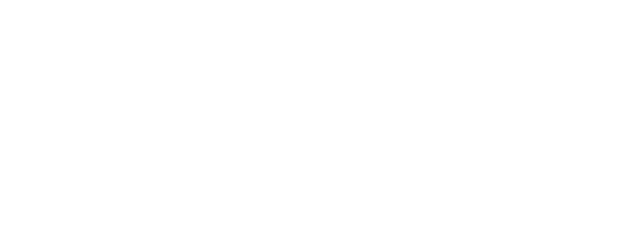
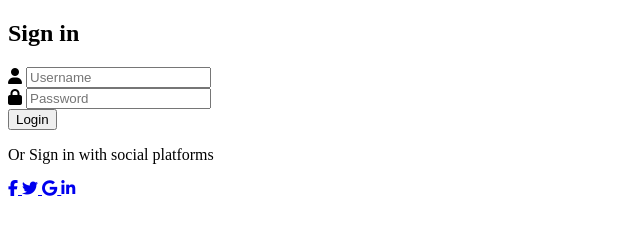
Before and after one commit to Alfred010101/login, a plain HTML site: page index.html in a window 1280 px wide. Shown: the whole page, without its empty margins (0-640 px from the left). Drawn offline with Linux system fonts and the light colour scheme.

Commit message:
Sign in HTML

```diff
--- a/index.html
+++ b/index.html
@@ -2,9 +2,44 @@
 <html lang="en">
 <head>
     <meta charset="UTF-8">
-    <title>Title</title>
+    <meta name="viewport" content="width=device-width, initial-scale=1.0">
+    <script src="https://kit.fontawesome.com/64d58efce2.js" crossorigin="anonymous"></script>
+    <title>Sign In & Sign Up Form</title>
 </head>
 <body>
-
+    <div class="container">
+        <div class="forms-container">
+            <div class="signin-signup">
+                <form action="" class="sign-in-form">
+                    <h2 class="title">Sign in</h2>
+                    <div class="input-field">
+                        <i class="fas fa-user"></i>
+                        <input type="text" placeholder="Username">
+                    </div>
+                    <div class="input-field">
+                        <i class="fas fa-lock"></i>
+                        <input type="password" placeholder="Password">
+                    </div>
+                    <input type="submit" value="Login" class="btn solid">
+                    <p class="social-text">Or Sign in with social platforms</p>
+                    <div class="social-media">
+                        <a href="#" class="social-icon">
+                            <i class="fab fa-facebook-f"></i>
+                        </a>
+                        <a href="#" class="social-icon">
+                            <i class="fab fa-twitter"></i>
+                        </a>
+                        <a href="#" class="social-icon">
+                            <i class="fab fa-google"></i>
+                        </a>
+                        <a href="#" class="social-icon">
+                            <i class="fab fa-linkedin-in"></i>
+                        </a>
+                    </div>
+                </form>
+            </div>
+        </div>
+        <div class="panels-container"></div>
+    </div>
 </body>
 </html>
```
Also changed, not shown: resources/undraw_maker_launch_re_rq81.svg (added), resources/undraw_press_play_re_85bj.svg (added).
